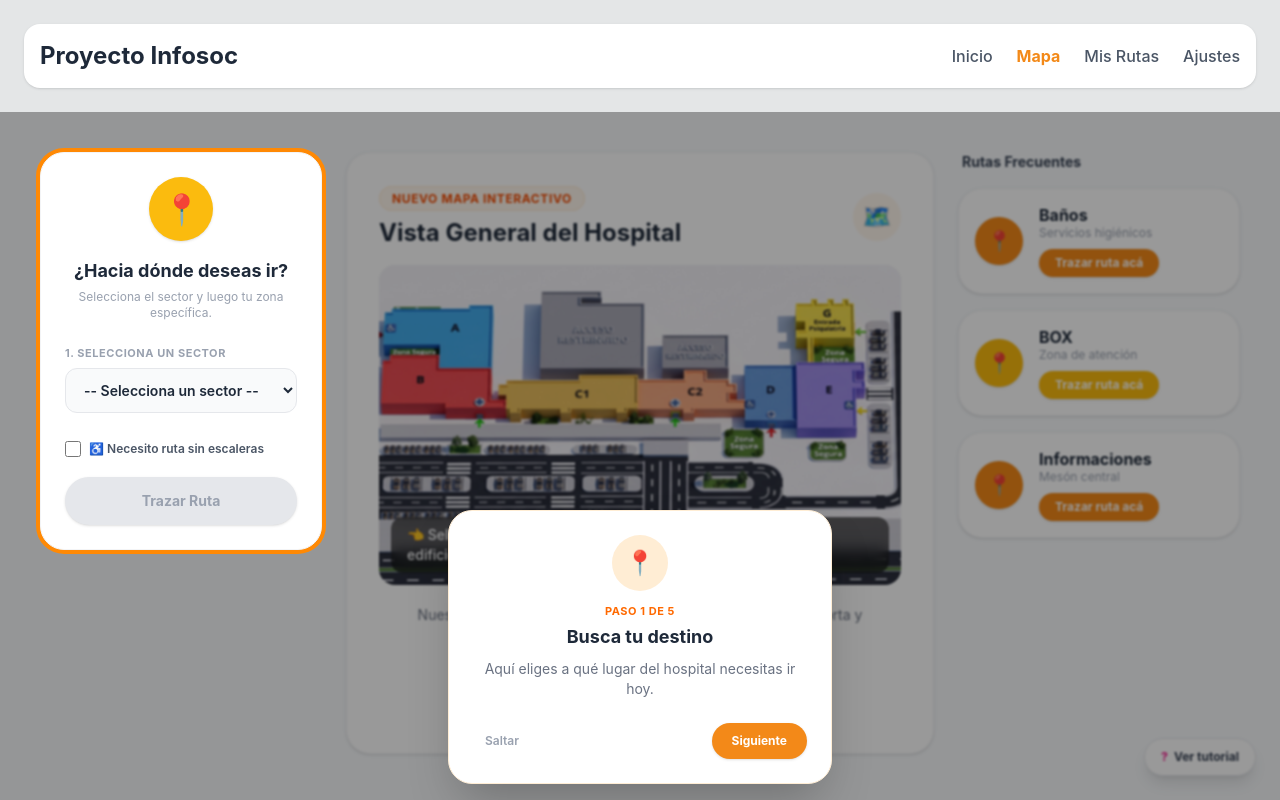
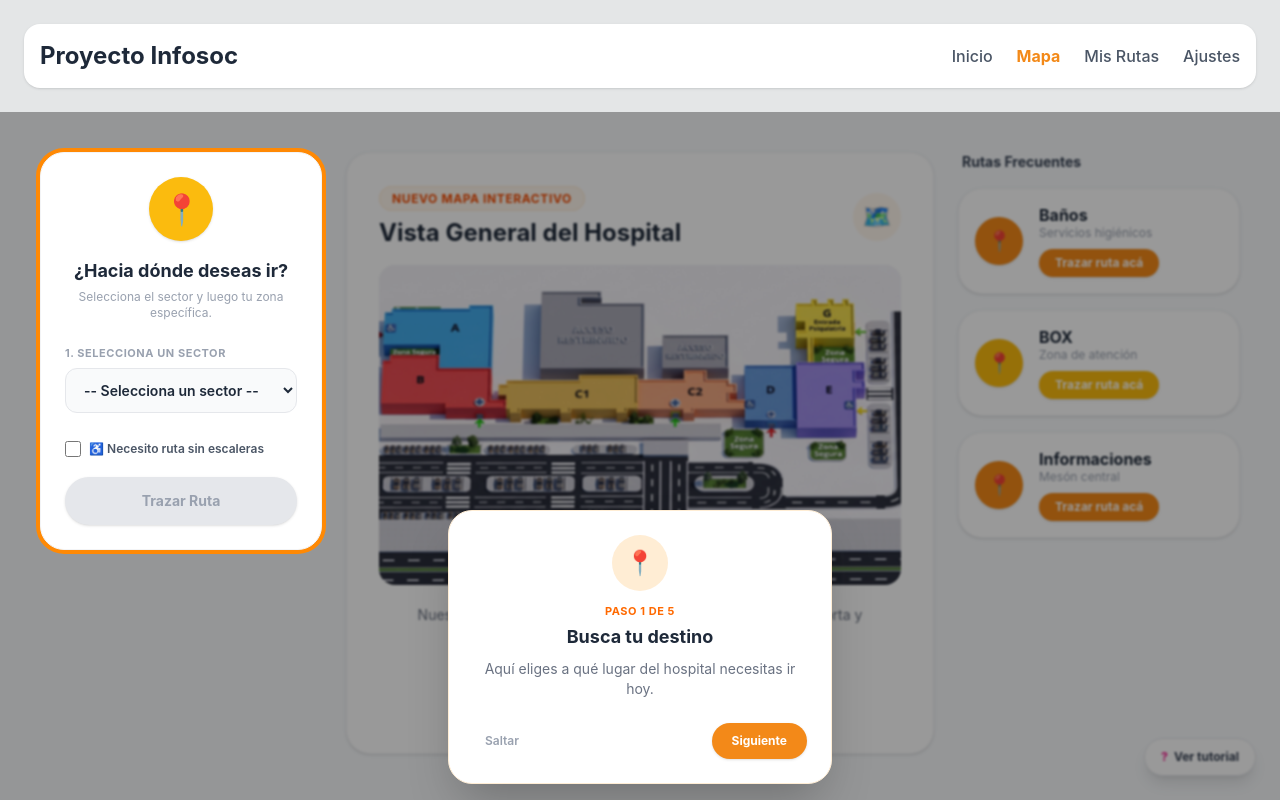
Before and after one commit to nonmonn/Infosoc, an Angular app in the folder Proyecto-fuente/app-hospital-pwa/: page /dashboard in a window 1280 px wide. Shown: the top 800 px of the page. Built offline with nearby package versions, Linux system fonts and the light colour scheme.

Commit message:
mensaje en el mapa

```diff
--- a/Proyecto-fuente/app-hospital-pwa/src/app/features/dashboard/dashboard.html
+++ b/Proyecto-fuente/app-hospital-pwa/src/app/features/dashboard/dashboard.html
@@ -109,13 +109,6 @@
           [alt]="'Edificio de ' + (sectorSeleccionado?.nombreSector || 'Hospital')"
           class="absolute inset-0 w-full h-full object-cover transition-all duration-700 ease-in-out"
           [ngClass]="sectorSeleccionado ? 'opacity-100 scale-100' : 'opacity-0 scale-95 pointer-events-none'">
-
-        <!-- Cinta informativa sobre la foto -->
-        <div class="absolute bottom-3 left-3 right-3 bg-black/55 backdrop-blur-sm text-white px-4 py-2 rounded-xl text-xs sm:text-sm font-medium">
-          {{ sectorSeleccionado
-            ? '📍 Mostrando el edificio de ' + sectorSeleccionado.nombreSector + '. Elige la zona exacta a la izquierda.'
-            : '👈 Selecciona un sector en el menú izquierdo para enfocar su edificio.' }}
-        </div>
       </div>
 
       <p class="text-sm text-gray-500 text-center max-w-md mb-6">
```
